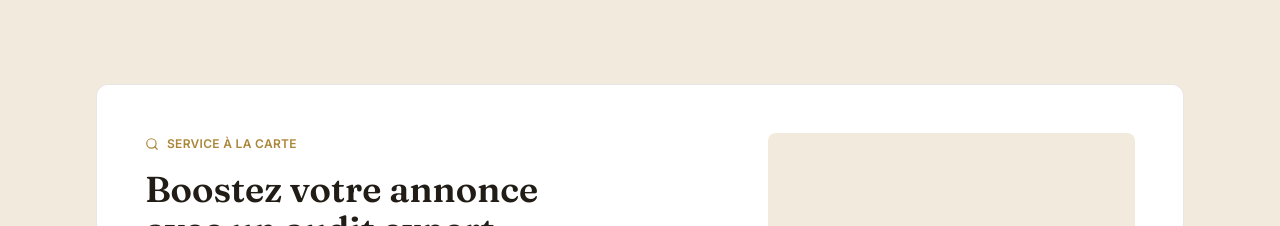
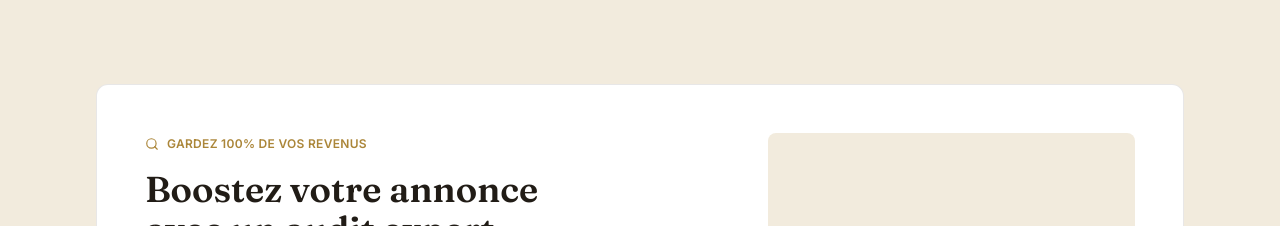
Before and after one commit to matheojouan2000-code/Site-conciergerie, a React (Vite) app: page / in a window 1280 px wide. Shown: the part 2280-2506 px from the top of the page. Built offline with nearby package versions, Linux system fonts and the light colour scheme.

Commit message:
Reword audit badge to reflect its "keep 100% of your revenue" positioning

```diff
--- a/src/components/sections/AuditAnnonce.tsx
+++ b/src/components/sections/AuditAnnonce.tsx
@@ -17,7 +17,7 @@ export function AuditAnnonce() {
           <div className="lg:col-span-3">
             <span className="inline-flex items-center gap-2 text-xs font-semibold uppercase tracking-wide text-gold-600">
               <Search size={14} />
-              Service à la carte
+              Gardez 100% de vos revenus
             </span>
             <h2 className="mt-3 text-balance font-display text-3xl font-semibold text-forest-950 sm:text-4xl">
               Boostez votre annonce avec un audit expert
```
